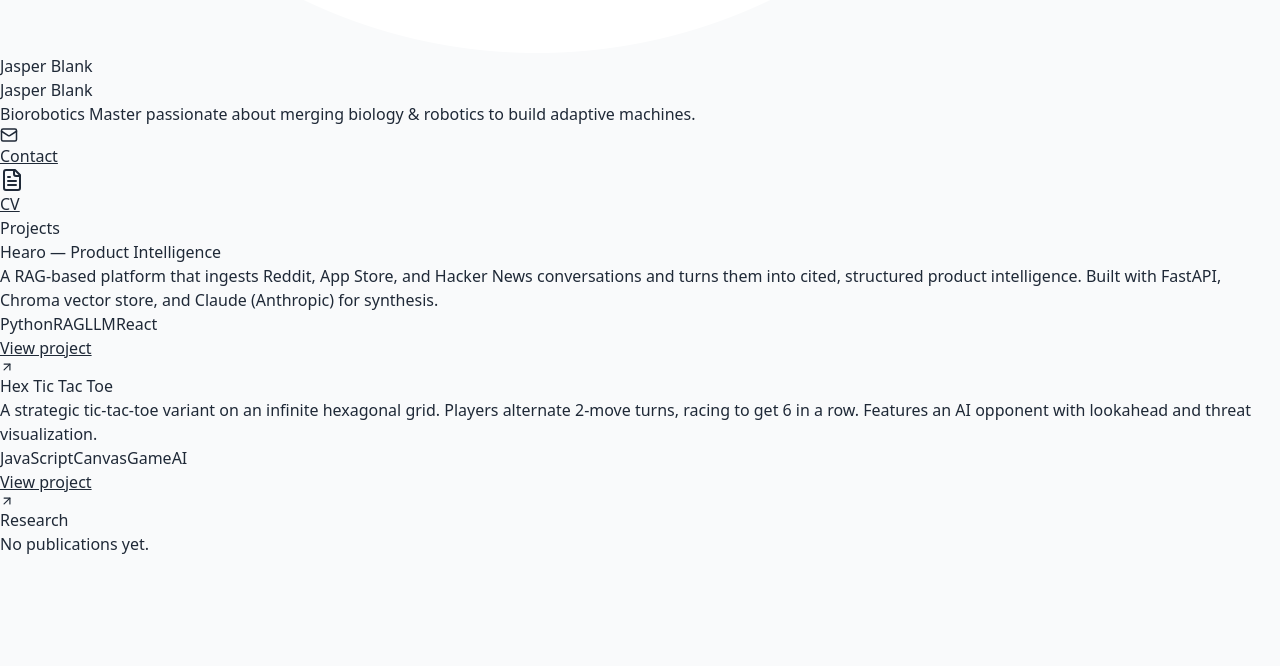
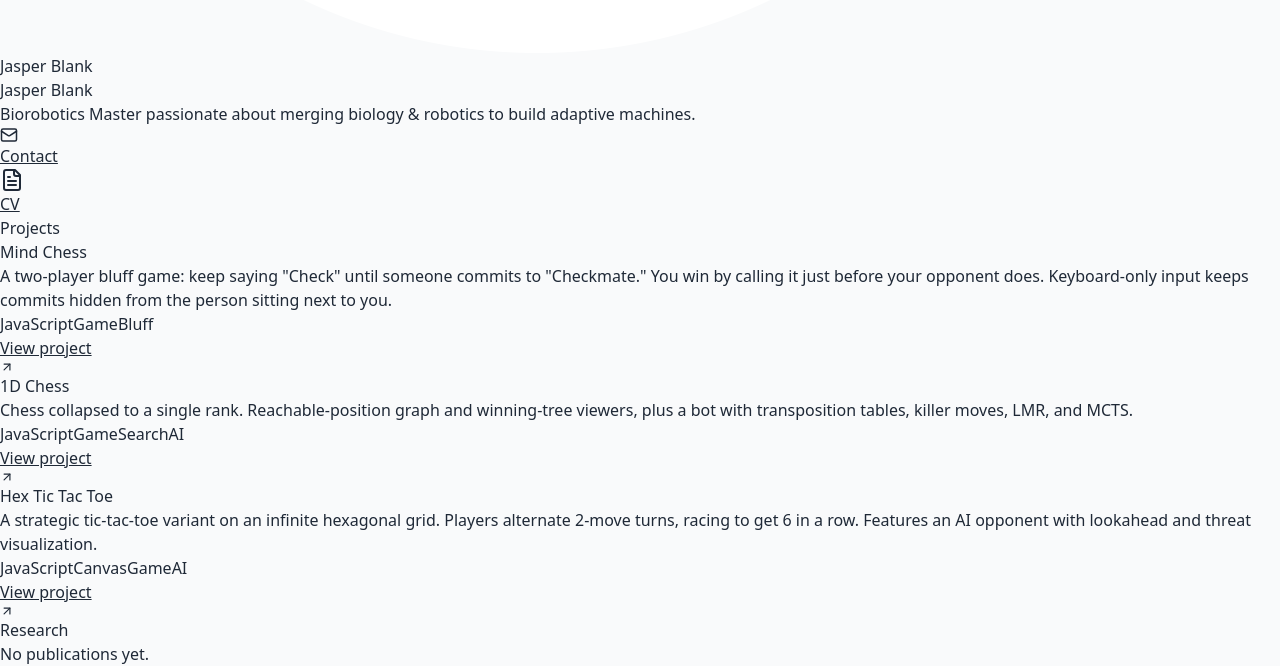
Before and after one commit to JasperBlank/jasperblank-site, a React (Vite) app: page / in a window 1280 px wide. Shown: the part 1026-1692 px from the top of the page. Before the commit the page ends 1582 px from the top, so only its background shows below. Built offline with nearby package versions, Linux system fonts and the light colour scheme.

Commit message:
Homepage: swap Hearo for Mind Chess and 1D Chess
Hearo page stays deployed at /hearo/ but is no longer linked from the
landing page. Rebuild docs/.

```diff
--- a/src/App.jsx
+++ b/src/App.jsx
@@ -10,11 +10,18 @@ export default function PersonalWebsite() {
   // Add your work as it grows
   const projects = [
     {
-      title: "Hearo — Product Intelligence",
+      title: "Mind Chess",
       description:
-        "A RAG-based platform that ingests Reddit, App Store, and Hacker News conversations and turns them into cited, structured product intelligence. Built with FastAPI, Chroma vector store, and Claude (Anthropic) for synthesis.",
-      link: "/hearo/",
-      tags: ["Python", "RAG", "LLM", "React"],
+        "A two-player bluff game: keep saying \"Check\" until someone commits to \"Checkmate.\" You win by calling it just before your opponent does. Keyboard-only input keeps commits hidden from the person sitting next to you.",
+      link: "/mind-chess/",
+      tags: ["JavaScript", "Game", "Bluff"],
+    },
+    {
+      title: "1D Chess",
+      description:
+        "Chess collapsed to a single rank. Reachable-position graph and winning-tree viewers, plus a bot with transposition tables, killer moves, LMR, and MCTS.",
+      link: "/1d-chess/",
+      tags: ["JavaScript", "Game", "Search", "AI"],
     },
     {
       title: "Hex Tic Tac Toe",
```
Also changed, not shown: 3 other files (tests, documents, lock files or other folders).
